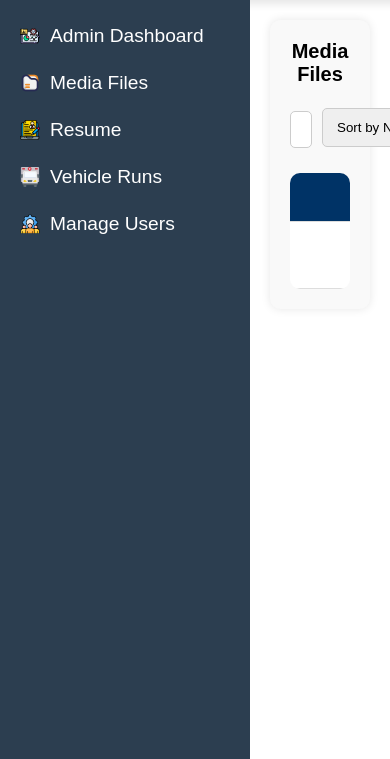
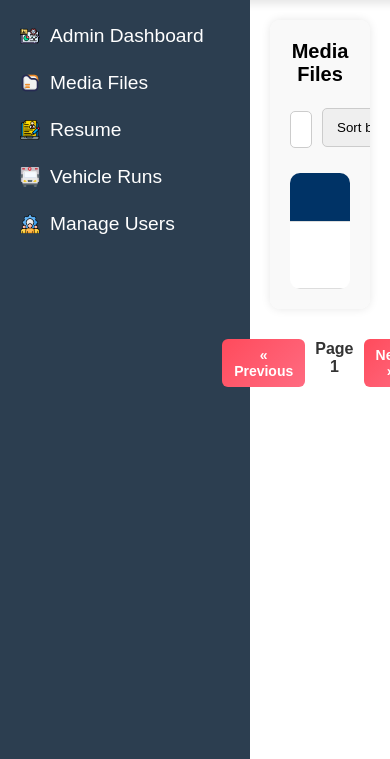
Before and after one commit to Maykel011/Cedoc-Fiveres, a PHP site: page /Admin/Adminphp/media-files.php in a window 390 px wide. Shown: the part 85-844 px from the top of the page. Run offline with PHP 8.4, Linux system fonts and the light colour scheme; tables that the repository leaves empty or names only in its code hold one stand-in row (values such as "Sample post"); some web fonts are replaced.

Commit message:
new update responsive

```diff
--- a/Admin Folder/Admin/Adminphp/media-files.php
+++ b/Admin Folder/Admin/Adminphp/media-files.php
@@ -71,7 +71,6 @@ include '../AdminBackEnd/MediaFilesBE.php';
             <button class="create-folder-btn">Create Folder</button>
         </div>
     </div>
-
             <table>
                 <thead>
                     <tr>
@@ -82,7 +81,7 @@ include '../AdminBackEnd/MediaFilesBE.php';
                         <th>Actions</th>
                     </tr>
                 </thead>
-            <tbody>
+                <tbody >
                 <?php
                 $query = "SELECT * FROM media_folders ORDER BY date_modified DESC";
                 $result = $conn->query($query);
@@ -91,7 +90,7 @@ while ($row = $result->fetch_assoc()) {
                     echo "<tr>
                         <td>📁 {$row['folder_name']}</td>
                         <td>{$row['date_modified']}</td>
-        <td>Folder</td> <!-- Replacing 'type' column -->
+                        <td>Folder</td>
                         <td>{$row['num_contents']}</td>
                         <td>
                             <button class='rename-btn' data-id='{$row['id']}'>Rename</button>
@@ -101,10 +100,18 @@ while ($row = $result->fetch_assoc()) {
                 }
                 ?>
             </tbody>
+
         </table>
+
+    </div>
+                <!-- Pagination Controls -->
+                <div class="pagination">
+        <button onclick="prevPage()" id="prev-btn" disabled>« Previous</button>
+        <span id="page-number">Page 1</span>
+        <button onclick="nextPage()" id="next-btn">Next »</button>
+    </div>
 </div>
 
-</div>
 
 
 
--- a/Admin Folder/Css/media-file.css
+++ b/Admin Folder/Css/media-file.css
@@ -268,13 +268,34 @@ body,html {
 
 
 
-/*  Table input container */
+/* Table container */
 .table-container {
     padding: 20px;
     background: #f9f9f9;
     border-radius: 10px;
     box-shadow: 0 0 10px rgba(0, 0, 0, 0.1);
+    overflow-x: auto; /* Horizontal scroll */
+    overflow-y: auto; /* Vertical scroll */
+    max-width: 100%;
+    max-height: 70vh; /* Responsive height */
+    display: block;
 }
+
+
+/* Adjust for smaller screens */
+@media (max-height: 600px) {
+    .table-container {
+        max-height: 50vh; /* Reduce height on smaller screens */
+    }
+}
+
+@media (max-height: 400px) {
+    .table-container {
+        max-height: 40vh; /* Further reduction for very small screens */
+    }
+}
+
+
 
 /* Align top controls */
 .top-controls {
@@ -283,6 +304,7 @@ body,html {
     align-items: center;
     margin-bottom: 15px;
 }
+
 
 /* Group search & filter */
 .search-container {
@@ -319,20 +341,29 @@ button:hover {
     background: #002244;
 }
 
-
+/* Table */
 table {
     width: 100%;
     border-collapse: collapse;
     background: white;
     border-radius: 10px;
     overflow: hidden;
-    margin-top: 10px;
-    table-layout: fixed; /* Prevents table from resizing */
+    table-layout: fixed;
 }
 
+/* Normal thead (No sticky) */
 thead {
     background: #003366;
     color: white;
+}
+
+/* Sticky thead */
+thead {
+    background: #003366;
+    color: white;
+    position: sticky;
+    top: 0; /* Keeps it at the top inside .table-container */
+    z-index: 10;
 }
 
 th, td {
@@ -687,3 +718,52 @@ button:hover {
     }
 
     /* Pagination */
+/* Pagination Container */
+.pagination {
+    display: flex;
+    justify-content: center;
+    align-items: center;
+    gap: 10px;
+    margin-top: 20px;
+}
+
+/* Pagination Buttons */
+.pagination button {
+    background-color: #007bff; /* Primary Blue */
+    color: #fff;
+    border: none;
+    padding: 10px 16px;
+    border-radius: 6px;
+    font-size: 16px;
+    font-weight: 600;
+    cursor: pointer;
+    transition: all 0.3s ease-in-out;
+}
+
+/* Hover Effect */
+.pagination button:hover {
+    background-color: #0056b3; /* Darker Blue */
+    transform: scale(1.05);
+}
+
+/* Disabled Button */
+.pagination button:disabled {
+    background-color: #ccc;
+    cursor: not-allowed;
+    transform: none;
+}
+
+/* Active Page Display */
+.pagination span {
+    font-size: 16px;
+    font-weight: bold;
+    color: #333;
+}
+
+/* Mobile Responsive */
+@media (max-width: 600px) {
+    .pagination button {
+        padding: 8px 12px;
+        font-size: 14px;
+    }
+}
--- a/Admin Folder/js/mediafiles.js
+++ b/Admin Folder/js/mediafiles.js
@@ -299,3 +299,59 @@ document.addEventListener("DOMContentLoaded", function () {
 });
 
 // Pagination
+
+document.addEventListener("DOMContentLoaded", function () {
+    const rowsPerPage = 10;
+    let currentPage = 1;
+    const tableBody = document.getElementById("media-table-body");
+    const rows = Array.from(tableBody.getElementsByTagName("tr"));
+    let filteredRows = [...rows];
+    let totalPages = Math.ceil(filteredRows.length / rowsPerPage);
+
+    function showPage(page) {
+        if (filteredRows.length === 0) {
+            tableBody.innerHTML = "<tr><td colspan='5'>No results found</td></tr>";
+            document.getElementById("page-number").innerText = "No results";
+            document.getElementById("prev-btn").disabled = true;
+            document.getElementById("next-btn").disabled = true;
+            return;
+        }
+
+        rows.forEach(row => (row.style.display = "none"));
+
+        let start = (page - 1) * rowsPerPage;
+        let end = start + rowsPerPage;
+        filteredRows.slice(start, end).forEach(row => (row.style.display = "table-row"));
+
+        document.getElementById("page-number").innerText = `Page ${page} of ${totalPages}`;
+        document.getElementById("prev-btn").disabled = page === 1;
+        document.getElementById("next-btn").disabled = page === totalPages;
+    }
+
+    function nextPage() {
+        if (currentPage < totalPages) {
+            currentPage++;
+            showPage(currentPage);
+        }
+    }
+
+    function prevPage() {
+        if (currentPage > 1) {
+            currentPage--;
+            showPage(currentPage);
+        }
+    }
+
+    function searchTable() {
+        const query = document.getElementById("search-input").value.toLowerCase();
+        filteredRows = rows.filter(row => row.textContent.toLowerCase().includes(query));
+        currentPage = 1;
+        totalPages = Math.ceil(filteredRows.length / rowsPerPage);
+        showPage(currentPage);
+    }
+
+    showPage(currentPage);
+    window.nextPage = nextPage;
+    window.prevPage = prevPage;
+    window.searchTable = searchTable;
+});
```
Lines whose indentation alone changed are shown as unchanged.
